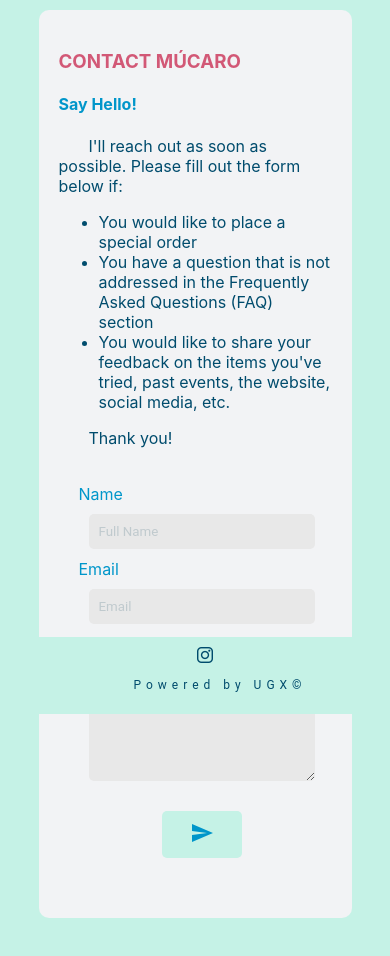
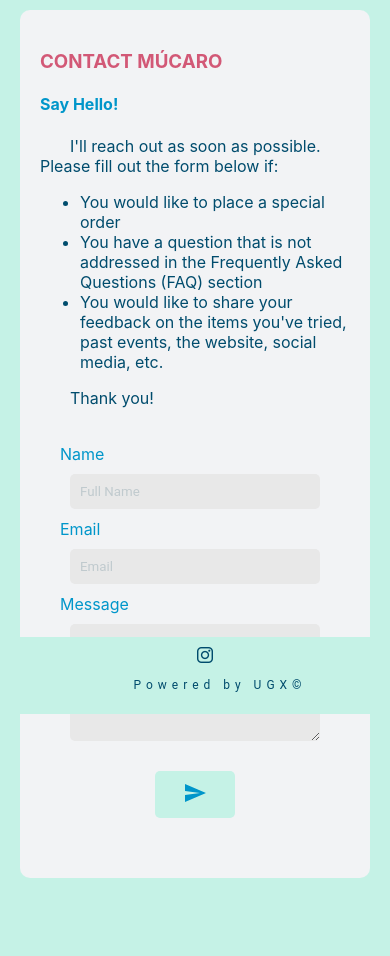
Before and after one commit to Ugonz86/MucaroBakingCo, a React (Create React App) app: page /contact in a window 390 px wide. Shown: the part 130-1086 px from the top of the page. Built offline with nearby package versions, Linux system fonts and the light colour scheme; the HTML template or start-up script is replaced by a standard one; what @aws-amplify/core would draw is missing.

Commit message:
Fixed contact form discrepancies

```diff
--- a/src/App.css
+++ b/src/App.css
@@ -90,7 +90,7 @@ margin: auto 0; */
   }
 
   .form-container {
-    width: 70vw;
+    width: auto;
     /* justify-content: left !important;
     align-items: left !important; */
 
@@ -117,10 +117,10 @@ margin: auto 0; */
   }
 
   input {
-    width: 53vw !important;
+    /* width: 70vw !important; */
   }
   textarea {
-    width: 53vw !important;
+    /* width: 70vw !important; */
     height: 25vw !important;
   }
 
```
